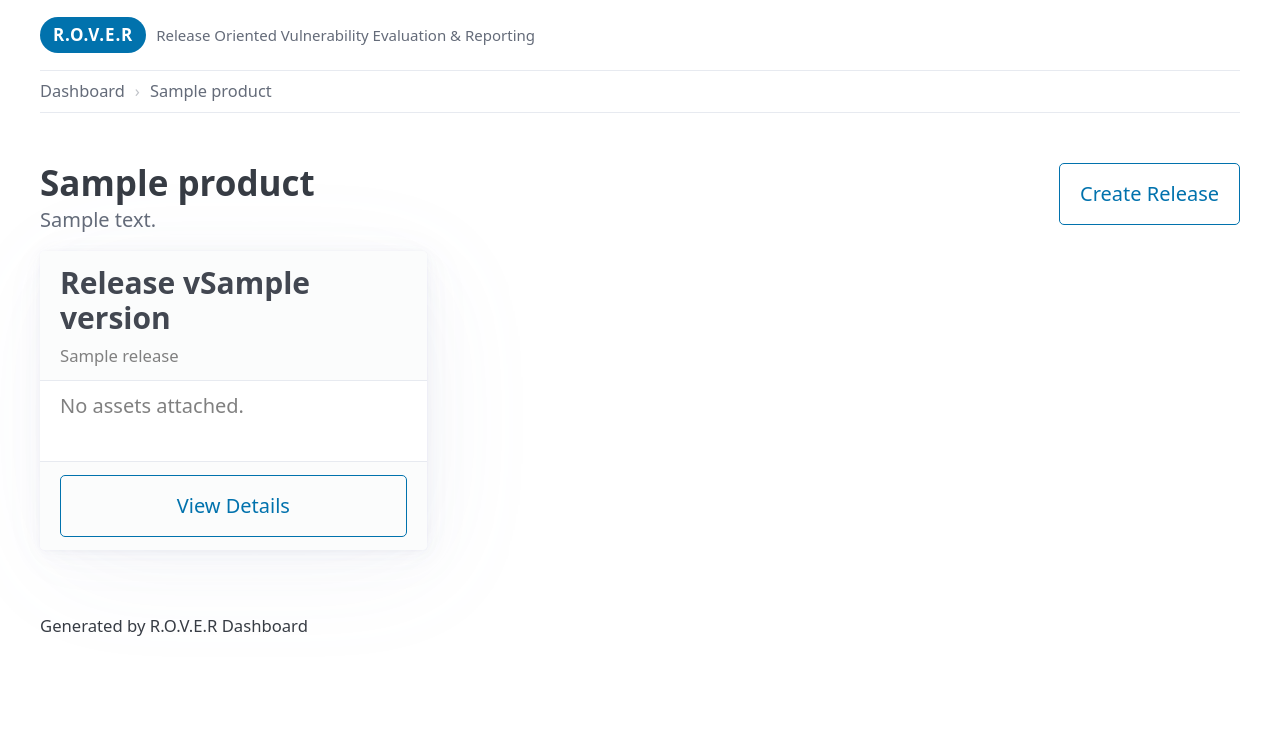
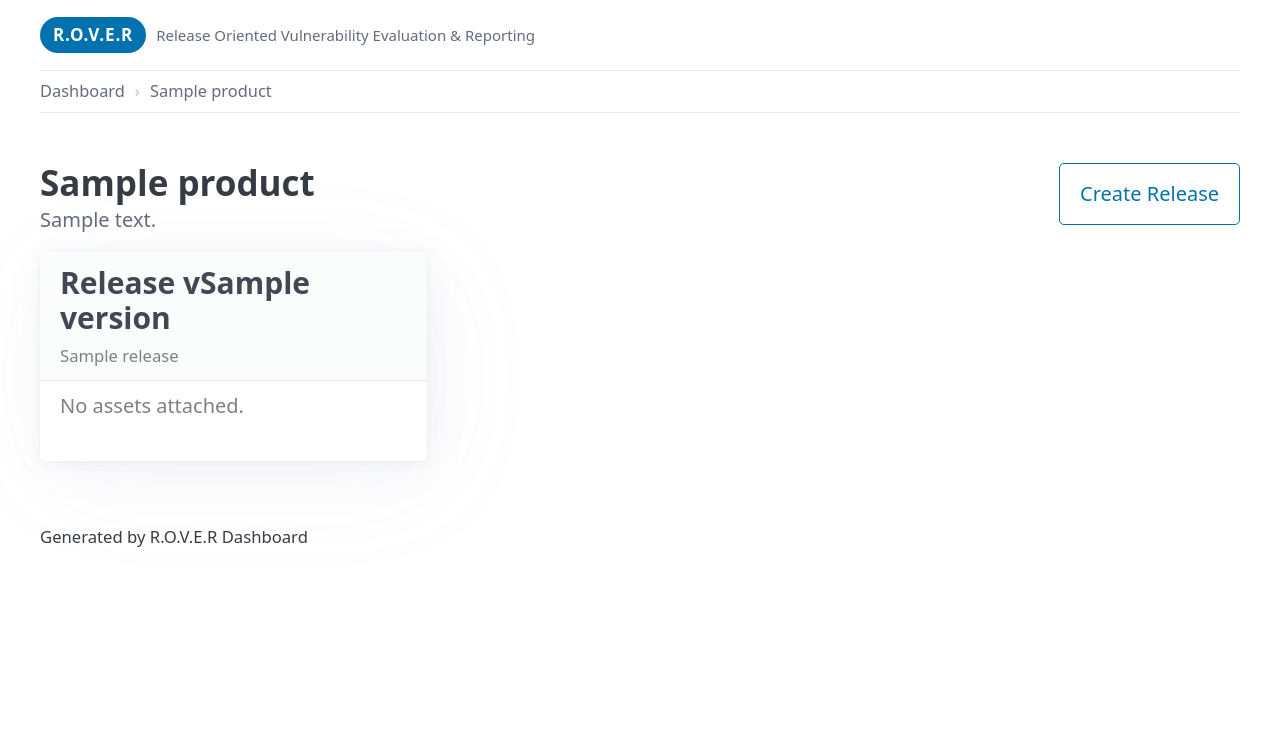
Before and after one commit to kajuberdut/ROVER, a Python web app: template src/rover/templates/product_dashboard.html in a window 1280 px wide. Shown: the top 750 px of the page. Run offline with Jinja, Linux system fonts and the light colour scheme; the template is opened without the code that fills it: most values are stand-ins (such as "Sample title", 1, 10 or a date in 2020).

Commit message:
Minor visual tweaks. Make cards buttons.

```diff
--- a/src/rover/templates/product_dashboard.html
+++ b/src/rover/templates/product_dashboard.html
@@ -7,6 +7,28 @@
 {% endblock %}
 
 {% block content %}
+<style>
+    a.card-link {
+        display: block;
+        text-decoration: none;
+        color: inherit;
+        border-radius: var(--pico-border-radius);
+    }
+    a.card-link article {
+        margin-bottom: 0;
+        transition: box-shadow 0.15s, transform 0.1s;
+        cursor: pointer;
+        height: 100%;
+    }
+    a.card-link:hover article {
+        box-shadow: 0 4px 14px rgba(0,0,0,0.12);
+        transform: translateY(-2px);
+    }
+    a.card-link:active article {
+        transform: translateY(0);
+        box-shadow: 0 2px 6px rgba(0,0,0,0.08);
+    }
+</style>
 <section>
     <div style="display: flex; justify-content: space-between; align-items: flex-start; margin-bottom: 1rem;">
         <hgroup style="margin-bottom: 0;">
@@ -73,8 +95,9 @@
         {% set card_opacity = "0.7" %}
         {% endif %}
 
+        <a href="/releases/{{ release.id }}" class="card-link">
         <article
-            style="border: {{ border_style }}; opacity: {{ card_opacity }}; margin-bottom: 0; display: flex; flex-direction: column; justify-content: space-between;">
+            style="border: {{ border_style }}; opacity: {{ card_opacity }};">
             <header style="margin-bottom: 0.5rem; padding-bottom: 0.5rem; display: flex; justify-content: space-between; align-items: flex-start;">
                 <div>
                     <h3 style="margin-bottom: 0.25rem;">Release v{{ release.version }}</h3>
@@ -108,14 +131,8 @@
                 <strong style="color: #388e3c;">Clean (No Vulns Found)</strong>
                 {% endif %}
             </div>
-
-            <footer>
-                <div style="display: flex; gap: 0.5rem;">
-                    <a href="/releases/{{ release.id }}" role="button" class="outline"
-                        style="flex-grow: 1; text-align: center;">View Details</a>
-                </div>
-            </footer>
         </article>
+        </a>
         {% else %}
         <article style="grid-column: 1 / -1;">
             <em>No releases found for this product. Click "Create Release" to get started.</em>
```
Also changed, not shown: src/rover/templates/dashboard.html (+26 -7 lines).
